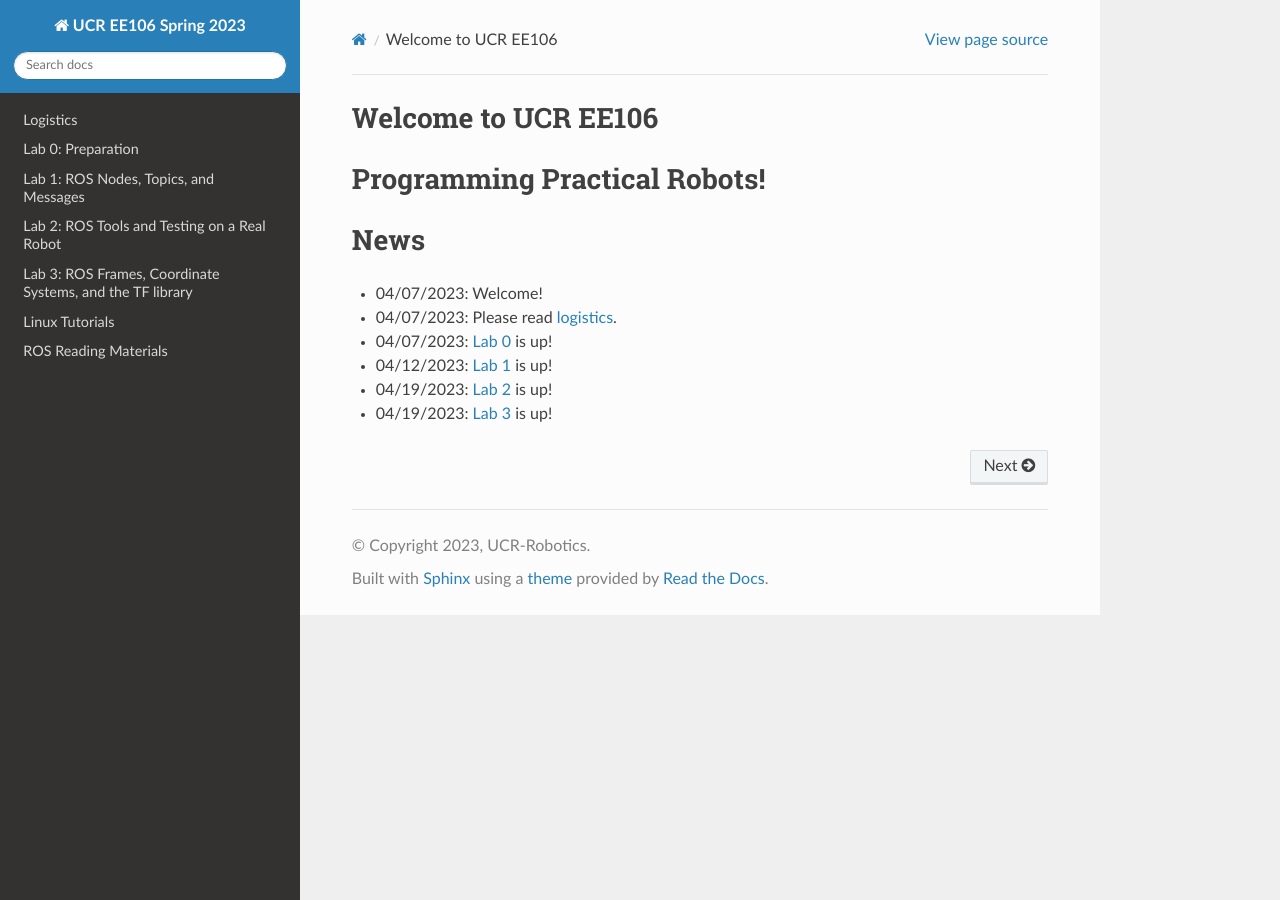
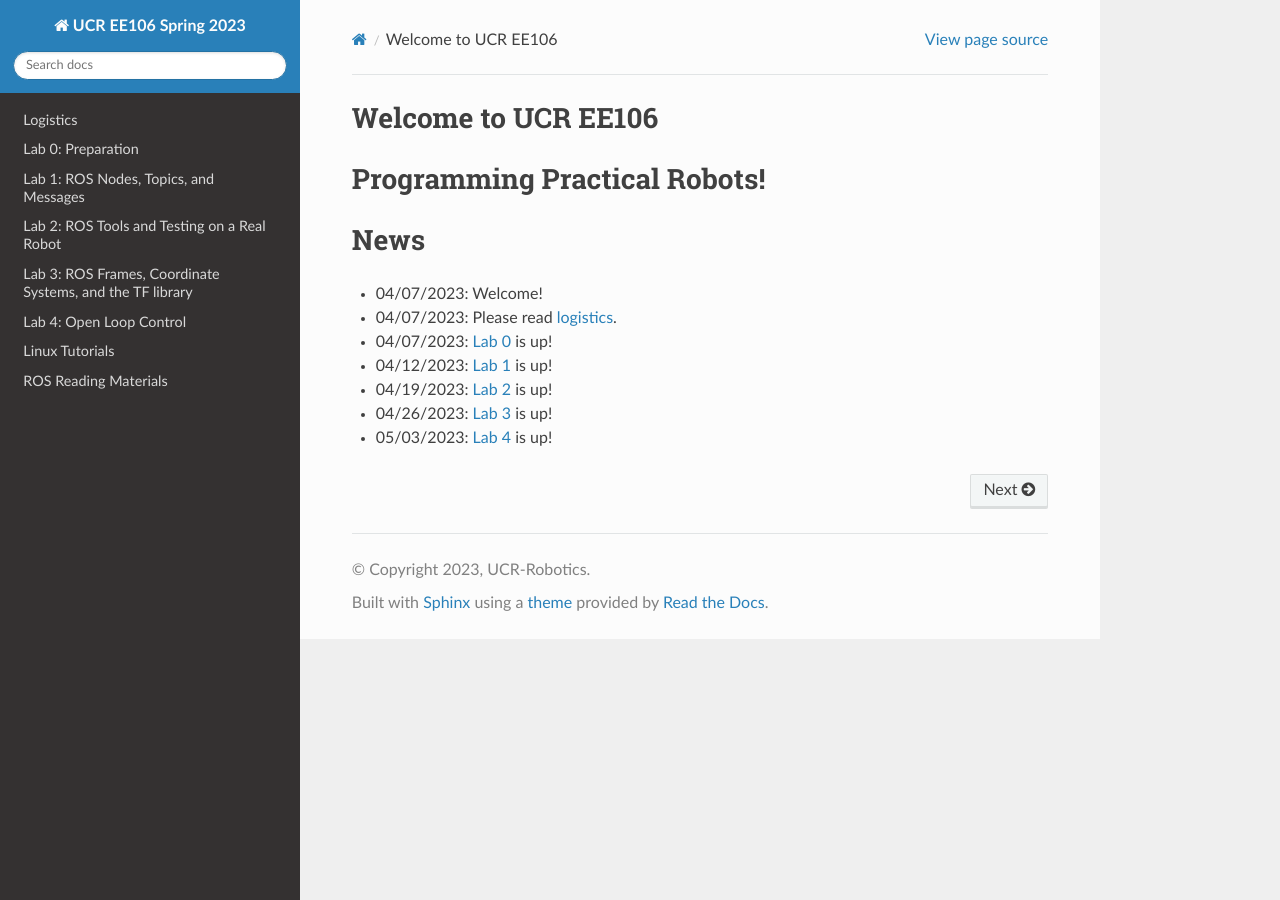
Before and after one commit to taektay/ee106, a Sphinx documentation site: the page built from docs/index.rst, in a window 1280 px wide. Built offline with Sphinx 7.4.7 and the Read the Docs theme 2.0.0, drawn with Linux system fonts in a browser that asks for light colours.

Commit message:
updated index

```diff
--- a/docs/index.rst
+++ b/docs/index.rst
@@ -28,4 +29,5 @@ News
 - 04/07/2023: `Lab 0 <lab0.html>`_ is up!
 - 04/12/2023: `Lab 1 <lab1.html>`_ is up!
 - 04/19/2023: `Lab 2 <lab2.html>`_ is up!
-- 04/19/2023: `Lab 3 <lab3.html>`_ is up!
+- 04/26/2023: `Lab 3 <lab3.html>`_ is up!
+- 05/03/2023: `Lab 4 <lab4.html>`_ is up!
```
Also changed, not shown: other parts of docs/index.rst (+1 -0 lines).
